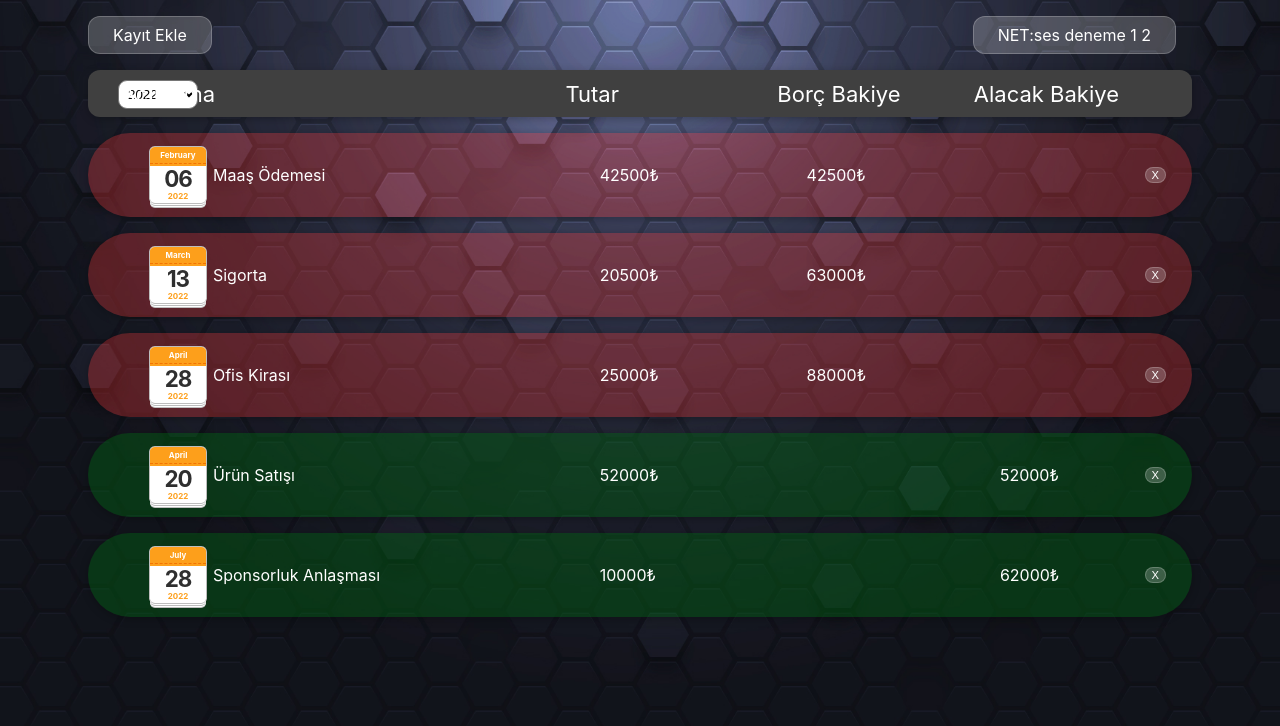
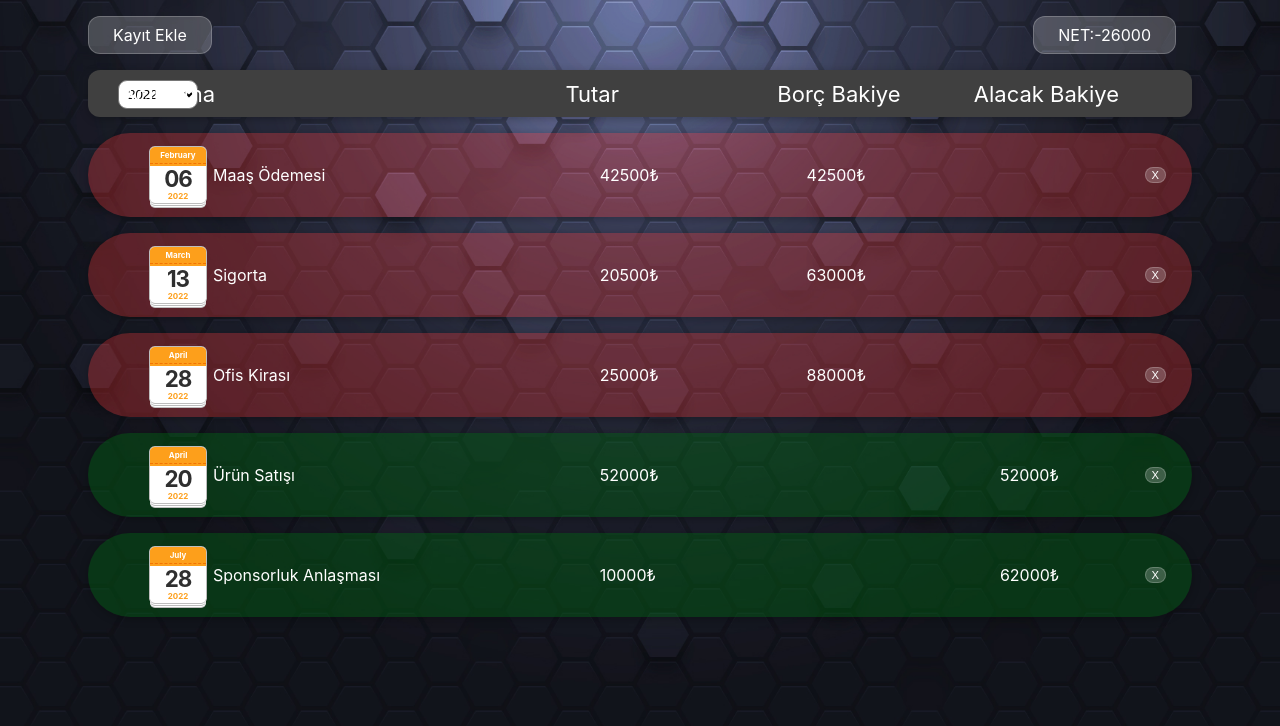
Before and after one commit to Dogukandinler/kalamozadef, a React (Create React App) app: page /1 in a window 1280 px wide. Shown: the top 726 px of the page. Built offline with nearby package versions, Linux system fonts and the light colour scheme.

Commit message:
NetBakiye

```diff
--- a/src/MainMenu.js
+++ b/src/MainMenu.js
@@ -2,23 +2,38 @@ import "./App.css";
 import Records from "./components/Kalamoza/Records";
 import NewRecords from "./components/NewRecords/NewRecords";
 import React, { useState } from "react";
-import { DUMMY_CHECKS} from "./data/dummyData";
-import "./MainMenu.css"
-
+import { DUMMY_CHECKS } from "./data/dummyData";
+import "./MainMenu.css";
 
 const MainMenu = () => {
-  let mahmut = "ses deneme 1 2";
   const [checks, setChecks] = useState(DUMMY_CHECKS);
+  const [selectedFilter, setSelectedFilter] = useState("2022");
 
   const addRecordHandler = (record) => {
     const newData = [record, ...checks];
     setChecks(newData);
   };
+
+  const getSum = (selection) => {
+    let arr = checks;
+    arr = arr.filter((x) => x.selection === selection);
+    return arr
+      .slice(0, arr.length)
+      .filter((check) => {
+        return check.date.getFullYear().toString() === selectedFilter;
+      })
+      .reduce((partialSum, a) => partialSum + a.debtclaim, 0);
+  };
+
   return (
     <div className="div-1">
-      <div className="Net-box"> NET:{mahmut} </div>
+      <div className="Net-box"> NET:{getSum("Alacak") - getSum("Borç")} </div>
       <NewRecords onAddRecord={addRecordHandler}></NewRecords>
-      <Records items={checks} setChecks={setChecks} />
+      <Records
+        setSelectedFilter={setSelectedFilter}
+        items={checks}
+        setChecks={setChecks}
+      />
     </div>
   );
 };
--- a/src/components/Kalamoza/Records.js
+++ b/src/components/Kalamoza/Records.js
@@ -16,7 +16,10 @@ const Records = (props) => {
 
   return (
     <Card>
-      <Title filterChange={filteredYearHandler}></Title>
+      <Title
+        setSelectedFilter={props.setSelectedFilter}
+        filterChange={filteredYearHandler}
+      ></Title>
       <KalamozaList
         setChecks={props.setChecks}
         allItems={props.items}
--- a/src/components/Kalamoza/Title.js
+++ b/src/components/Kalamoza/Title.js
@@ -1,20 +1,21 @@
-import React,{useState} from "react";
+import React, { useState } from "react";
 import "./Title.css";
 import KalamozaFilter from "./KalamozaFilter";
 
 const Title = (props) => {
-
-  const [filteredYear,setFilteredYear] = useState("2022");
-  const filterChangeHandler = (selectedYear) =>{
+  const [filteredYear, setFilteredYear] = useState("2022");
+  const filterChangeHandler = (selectedYear) => {
     setFilteredYear(selectedYear);
-    props.filterChange(selectedYear)
+    props.setSelectedFilter(selectedYear);
+    props.filterChange(selectedYear);
   };
 
-
   return (
-
     <div className="Title">
-      <KalamozaFilter selected={filteredYear} onChangeFilter={filterChangeHandler}></KalamozaFilter>
+      <KalamozaFilter
+        selected={filteredYear}
+        onChangeFilter={filterChangeHandler}
+      ></KalamozaFilter>
       <div className="TarihB"></div>
       <div className="AçıklamaB">Açıklama</div>
       <div className="BorçB">Tutar</div>
```
